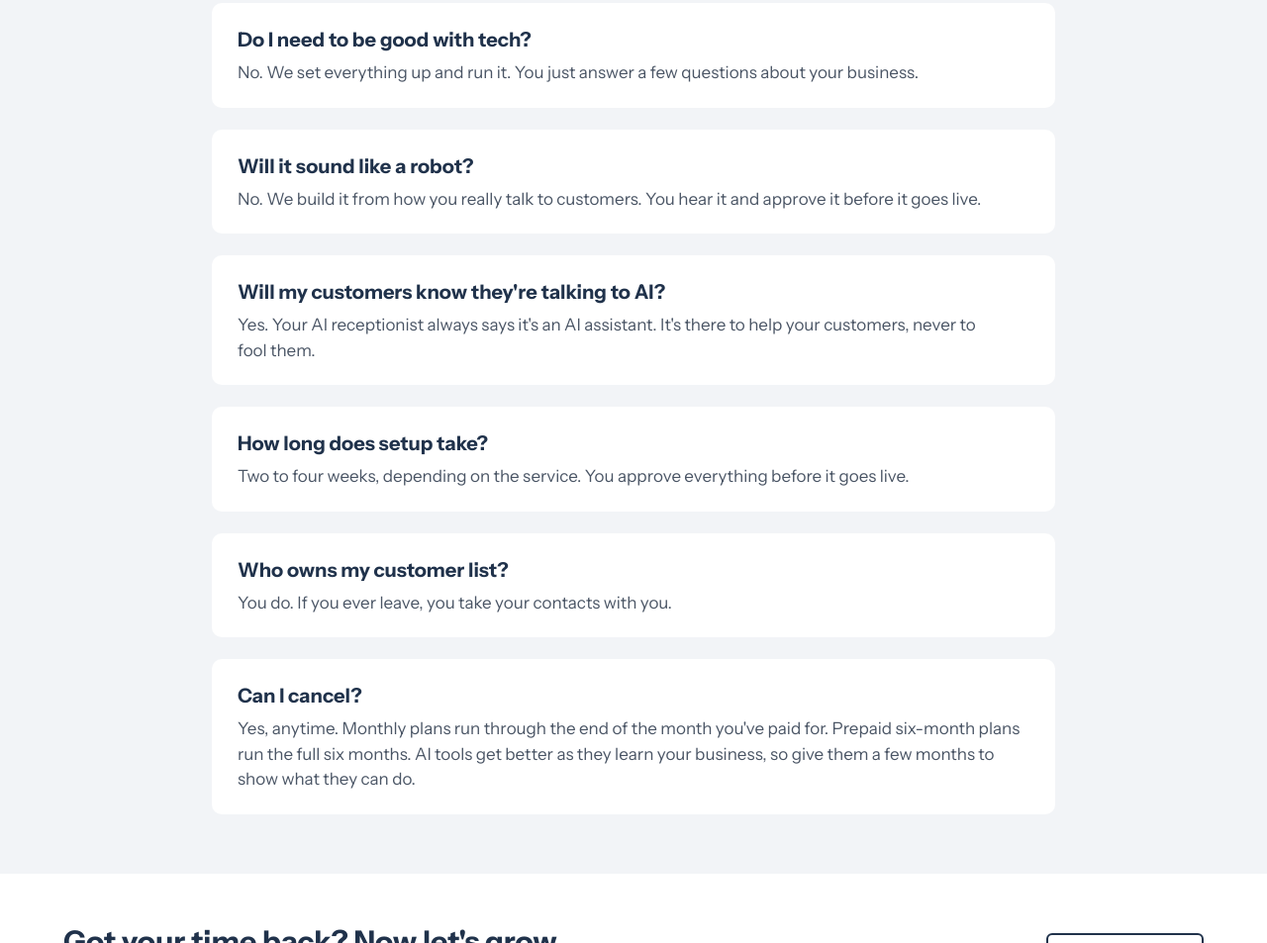
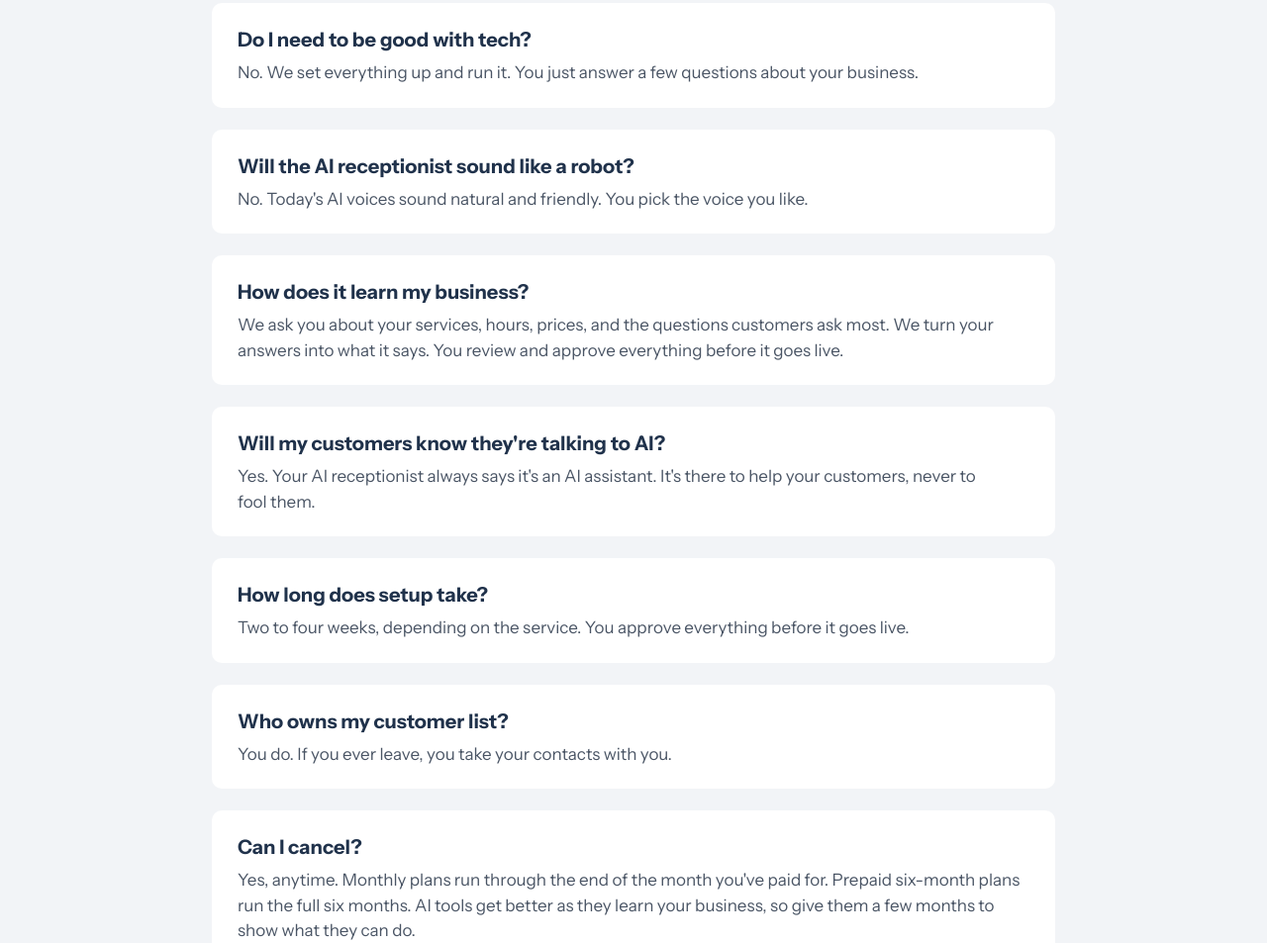
Before and after one commit to BreakThruLLC/breakthrugrowth, a plain HTML site: page ai-services/index.html in a window 1280 px wide. Shown: the part 4500-5453 px from the top of the page at 99% size. Drawn offline with Linux system fonts and the light colour scheme.

Commit message:
AI Services FAQ: clearer robot question, add how it learns
Co-Authored-By: Claude Opus 5.5 <noreply@anthropic.com>
Claude-Session: https://claude.ai/code/session_015ACpWAwvxE3Cuy7Hm2hscd

```diff
--- a/ai-services/index.html
+++ b/ai-services/index.html
@@ -270,7 +270,8 @@
 <h2 style="margin: 0; font-size: 40px; line-height: 1.1; color: #20324B; letter-spacing: -0.01em">Questions owners ask.</h2>
 <div style="display: flex; flex-direction: column; gap: 22px">
 <div style="background: #FFFFFF; border-radius: 10px; padding: 22px 26px; display: flex; flex-direction: column; gap: 6px"><h3 style="margin: 0; font-size: 20px; color: #20324B">Do I need to be good with tech?</h3><p style="margin: 0; font-size: 17px; color: #4A5565">No. We set everything up and run it. You just answer a few questions about your business.</p></div>
-<div style="background: #FFFFFF; border-radius: 10px; padding: 22px 26px; display: flex; flex-direction: column; gap: 6px"><h3 style="margin: 0; font-size: 20px; color: #20324B">Will it sound like a robot?</h3><p style="margin: 0; font-size: 17px; color: #4A5565">No. We build it from how you really talk to customers. You hear it and approve it before it goes live.</p></div>
+<div style="background: #FFFFFF; border-radius: 10px; padding: 22px 26px; display: flex; flex-direction: column; gap: 6px"><h3 style="margin: 0; font-size: 20px; color: #20324B">Will the AI receptionist sound like a robot?</h3><p style="margin: 0; font-size: 17px; color: #4A5565">No. Today's AI voices sound natural and friendly. You pick the voice you like.</p></div>
+<div style="background: #FFFFFF; border-radius: 10px; padding: 22px 26px; display: flex; flex-direction: column; gap: 6px"><h3 style="margin: 0; font-size: 20px; color: #20324B">How does it learn my business?</h3><p style="margin: 0; font-size: 17px; color: #4A5565">We ask you about your services, hours, prices, and the questions customers ask most. We turn your answers into what it says. You review and approve everything before it goes live.</p></div>
 <div style="background: #FFFFFF; border-radius: 10px; padding: 22px 26px; display: flex; flex-direction: column; gap: 6px"><h3 style="margin: 0; font-size: 20px; color: #20324B">Will my customers know they're talking to AI?</h3><p style="margin: 0; font-size: 17px; color: #4A5565">Yes. Your AI receptionist always says it's an AI assistant. It's there to help your customers, never to fool them.</p></div>
 <div style="background: #FFFFFF; border-radius: 10px; padding: 22px 26px; display: flex; flex-direction: column; gap: 6px"><h3 style="margin: 0; font-size: 20px; color: #20324B">How long does setup take?</h3><p style="margin: 0; font-size: 17px; color: #4A5565">Two to four weeks, depending on the service. You approve everything before it goes live.</p></div>
 <div style="background: #FFFFFF; border-radius: 10px; padding: 22px 26px; display: flex; flex-direction: column; gap: 6px"><h3 style="margin: 0; font-size: 20px; color: #20324B">Who owns my customer list?</h3><p style="margin: 0; font-size: 17px; color: #4A5565">You do. If you ever leave, you take your contacts with you.</p></div>
```
